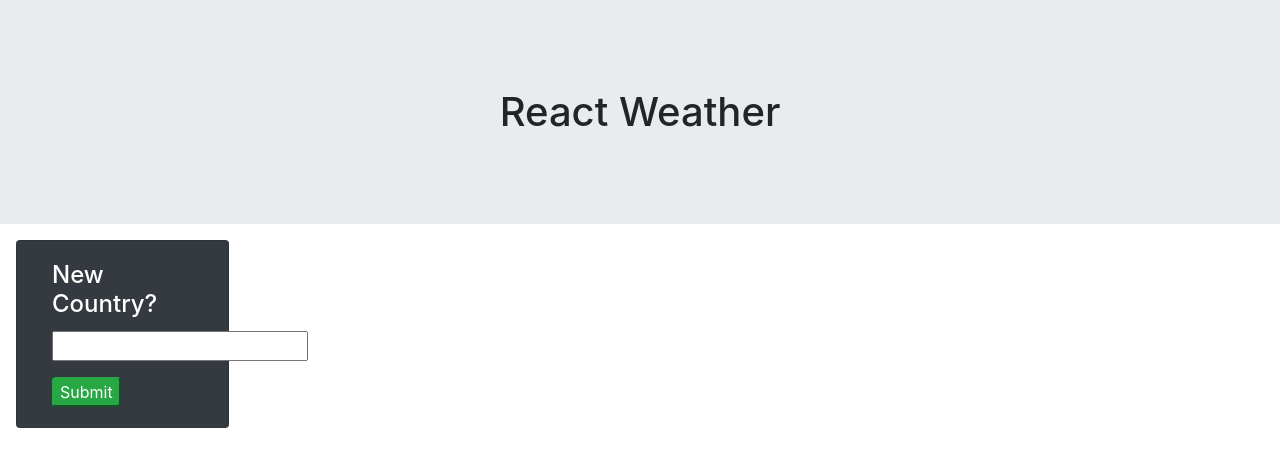
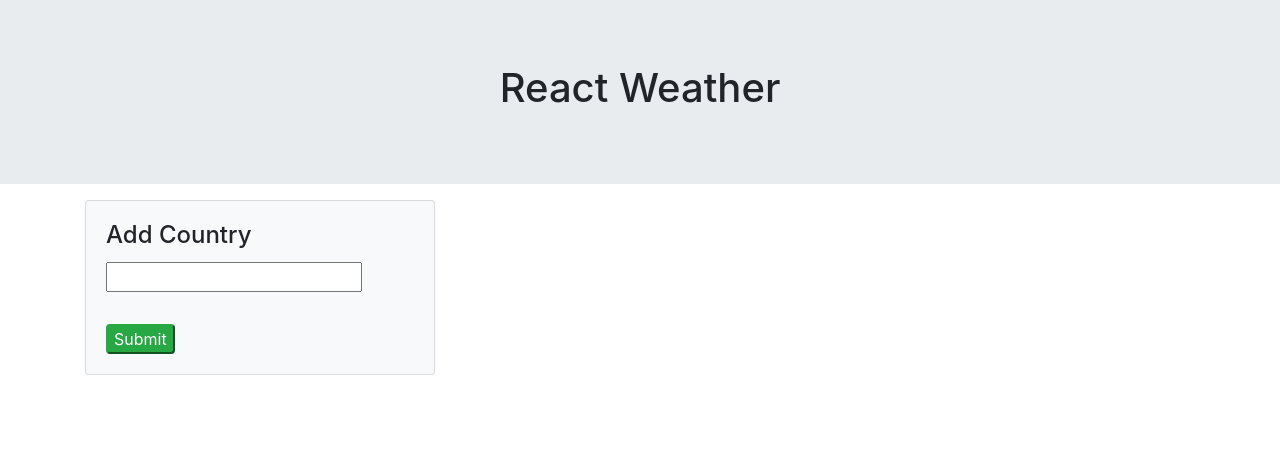
Before and after one commit to benlewsey27/React-Weather-App, a React (Create React App) app: page / in a window 1280 px wide. Shown: the top 466 px of the page. Built offline with nearby package versions, Linux system fonts and the light colour scheme.

Commit message:
fix: incorrect spacing of add country

```diff
--- a/src/components/WeatherComponent.js
+++ b/src/components/WeatherComponent.js
@@ -59,11 +59,11 @@ class WeatherComponent extends React.Component {
     return (
       <div>
         <center className='jumbotron mb-3 rounded-0'>
-          <h1 className="mt-4 mb-4">React Weather</h1>
+          <h1>React Weather</h1>
           <p id="error" className='mb-0'>Error: Unknown Place</p>
         </center>
 
-        <div className="container-fluid">
+        <div className="container">
           <div className="row">
             {
               this.state.cards && this.state.cards.map(card => (
@@ -71,7 +71,7 @@ class WeatherComponent extends React.Component {
                   <div className="card text-white bg-success mb-3">
                     <div className="card-body">
                       <h4 className="card-title">{card.title}</h4>
-                      <p className="card-text">{card.body}</p>
+                      <p className="card-text">{card.body}</p><br/>
                       <button onClick={() => this.removeCard(card.id)} className="btn-danger rounded">Delete</button>
                     </div>
                   </div>
@@ -79,14 +79,15 @@ class WeatherComponent extends React.Component {
               ))
             }
 
-            <div className="card text-white bg-dark ml-3 col-sm-12 col-md-2">
-              <div className="card-body">
-                <h4 className="card-title">New Country?</h4>
-                <p className="card-text"><input className="card-text" type="text" id="input"></input></p>
-                <button onClick={() => {this.addElement()}} className="btn-success rounded">Submit</button>
+            <div className="col-md-4">
+              <div className="card text-black bg-light mb-3">
+                <div className="card-body">
+                  <h4 className="card-title">Add Country</h4>
+                  <div><input className="mb-2" type="text" id="input"></input></div><br/>
+                  <button onClick={() => this.addElement()} className="btn-success rounded">Submit</button>
+                </div>
               </div>
             </div>
-
           </div>
         </div>
       </div>
```
